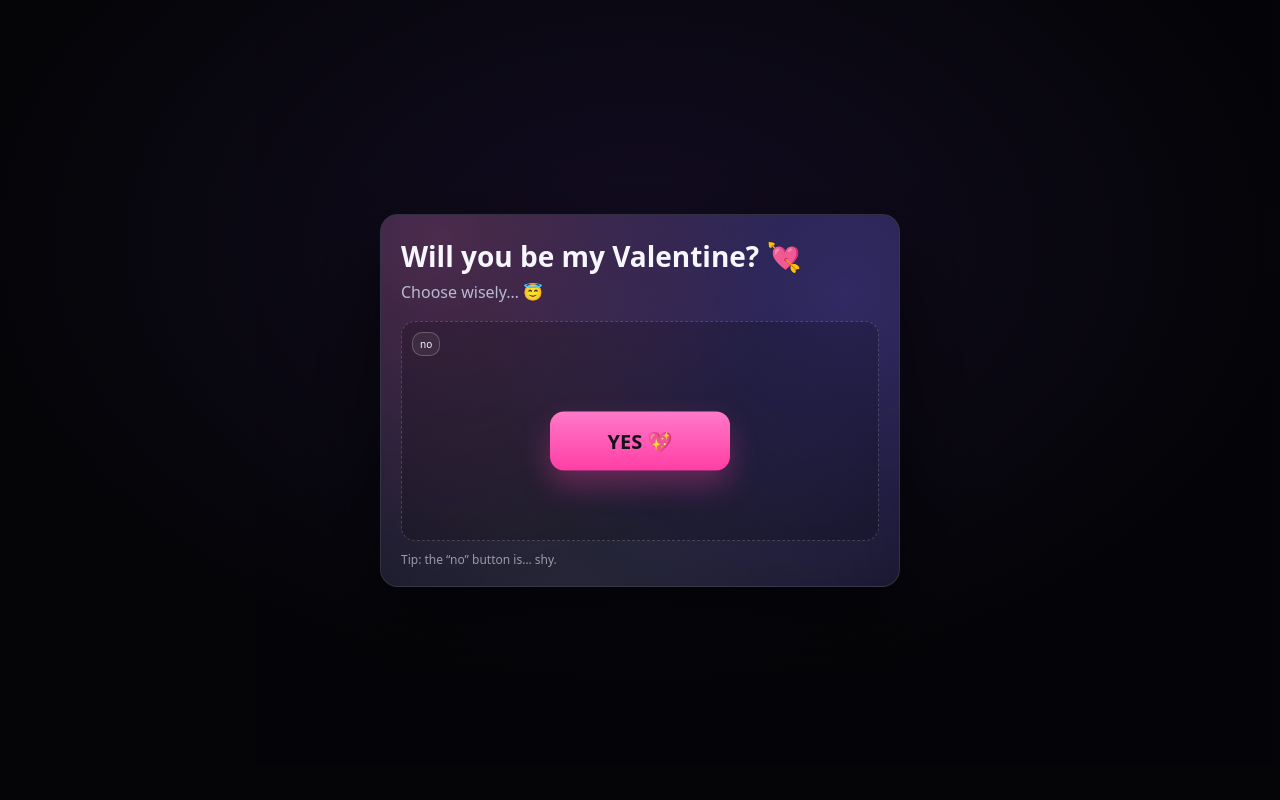
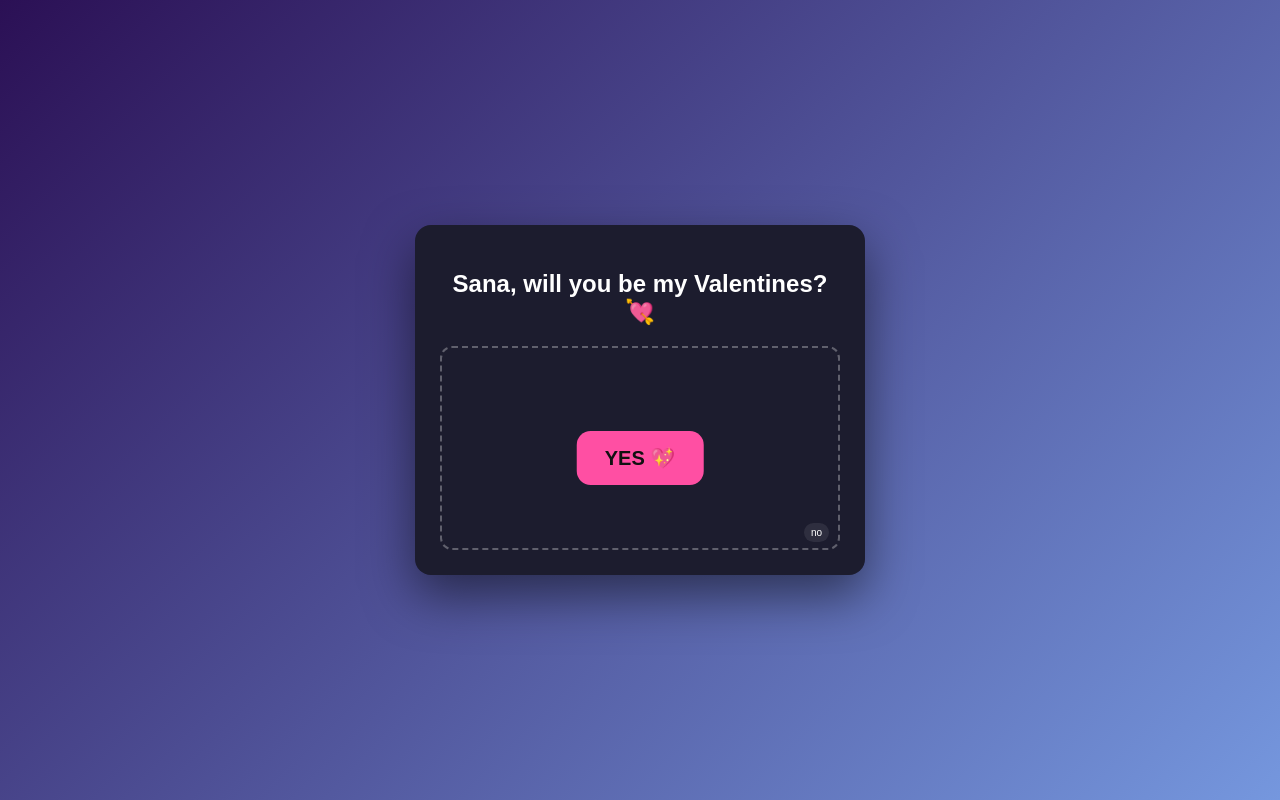
Before and after one commit to dk3449644-oss/valentines, a plain HTML site: page index.html in a window 1280 px wide. Drawn offline with Linux system fonts and the light colour scheme.

Commit message:
index.html

```diff
--- a/index.html
+++ b/index.html
@@ -1,196 +1,119 @@
 <!doctype html>
 <html lang="en">
 <head>
-  <meta charset="utf-8" />
-  <meta name="viewport" content="width=device-width, initial-scale=1" />
-  <title>💘 Valentine?</title>
+<meta charset="utf-8">
+<meta name="viewport" content="width=device-width, initial-scale=1">
+<title>💖 Valentine</title>
+
 <style>
-    :root { --bg: #0b0b12; --card: #151527; --text: #f7f7ff; --muted:#b9b9d6; }
-    * { box-sizing: border-box; font-family: system-ui, -apple-system, Segoe UI, Roboto, Arial, sans-serif; }
-    body {
-      margin: 0; height: 100vh; display: grid; place-items: center;
-      background: radial-gradient(1200px 800px at 50% 30%, #2a1b4a 0%, var(--bg) 55%);
-      color: var(--text);
+body{
+  margin:0;
+  height:100vh;
+  display:flex;
+  justify-content:center;
+  align-items:center;
+  background:linear-gradient(135deg,#2b1055,#7597de);
+  font-family:Arial, sans-serif;
 }
 
-    /* Backdrop + modal */
-    .backdrop {
-      position: fixed; inset: 0; display: grid; place-items: center;
-      background: rgba(0,0,0,.55);
-      padding: 18px;
-    }
-    .modal {
-      width: min(520px, 94vw);
-      background: linear-gradient(180deg, #1b1b33, var(--card));
-      border: 1px solid rgba(255,255,255,.12);
-      border-radius: 18px;
-      padding: 22px 20px 18px;
-      box-shadow: 0 30px 80px rgba(0,0,0,.55);
-      position: relative;
-      overflow: hidden;
-    }
-    .modal:before {
-      content:"";
-      position:absolute; inset:-80px;
-      background: radial-gradient(circle at 20% 20%, rgba(255,105,180,.22), transparent 50%),
-                  radial-gradient(circle at 80% 30%, rgba(124,92,255,.25), transparent 55%),
-                  radial-gradient(circle at 40% 90%, rgba(255,255,255,.08), transparent 55%);
-      filter: blur(0px);
-      pointer-events:none;
-    }
-    h1 { margin: 0 0 6px; font-size: 28px; position: relative; }
-    p  { margin: 0 0 18px; color: var(--muted); position: relative; }
-
-    /* Button area */
-    .arena {
-      position: relative;
-      height: 220px;
-      border-radius: 14px;
-      border: 1px dashed rgba(255,255,255,.18);
-      background: rgba(0,0,0,.18);
-      overflow: hidden;
-    }
-    .yes {
-      position: absolute;
-      left: 50%; top: 55%;
-      transform: translate(-50%, -50%);
-      padding: 16px 26px;
-      font-size: 20px;
-      font-weight: 700;
-      border-radius: 14px;
-      border: 0;
-      color: #12121a;
-      cursor: pointer;
-      background: linear-gradient(180deg, #ff7ac8, #ff3ea5);
-      box-shadow: 0 14px 30px rgba(255, 62, 165, .32);
-      min-width: 180px;
-    }
-    .yes:active { transform: translate(-50%, -50%) scale(.98); }
-
-    .no {
-      position: absolute;
-      padding: 4px 7px;          /* tiny */
-      font-size: 10px;           /* tiny */
-      border-radius: 10px;
-      border: 1px solid rgba(255,255,255,.22);
-      background: rgba(255,255,255,.06);
-      color: var(--text);
-      cursor: pointer;
-      user-select: none;
-      touch-action: manipulation;
+.modal{
+  background:#1c1c2e;
+  padding:25px;
+  border-radius:16px;
+  text-align:center;
+  color:white;
+  width:90%;
+  max-width:400px;
+  box-shadow:0 20px 50px rgba(0,0,0,.5);
 }
 
-    /* cute footer */
-    .hint { margin-top: 10px; font-size: 12px; color: rgba(255,255,255,.55); position: relative; }
-    .toast {
-      position: fixed; left: 50%; bottom: 18px; transform: translateX(-50%);
-      background: rgba(20,20,35,.92);
-      border: 1px solid rgba(255,255,255,.14);
-      padding: 10px 12px;
-      border-radius: 999px;
-      opacity: 0; pointer-events: none;
-      transition: opacity .25s ease;
-      max-width: min(92vw, 680px);
-      text-align: center;
+.arena{
+  position:relative;
+  height:200px;
+  margin-top:20px;
+  border:2px dashed rgba(255,255,255,.3);
+  border-radius:12px;
 }
-    .toast.show { opacity: 1; }
+
+button{
+  border:none;
+  cursor:pointer;
+}
+
+#yes{
+  padding:15px 28px;
+  font-size:20px;
+  border-radius:14px;
+  background:#ff4fa3;
+  color:#111;
+  font-weight:bold;
+  position:absolute;
+  left:50%;
+  top:55%;
+  transform:translate(-50%,-50%);
+}
+
+#no{
+  font-size:10px;
+  padding:4px 7px;
+  border-radius:10px;
+  background:#ffffff15;
+  color:white;
+  position:absolute;
+}
+
+#kitty{
+  display:none;
+  margin-top:20px;
+}
+
+#kitty img{
+  width:180px;
+}
 </style>
 </head>
 
 <body>
-  <div class="backdrop" id="backdrop">
-    <div class="modal" role="dialog" aria-modal="true">
-      <h1>Will you be my Valentine? 💘</h1>
-      <p>Choose wisely… 😇</p>
+
+<div class="modal">
+  <h2>Sana, will you be my Valentines? 💘</h2>
 
   <div class="arena" id="arena">
-        <button class="yes" id="yesBtn">YES 💖</button>
-        <button class="no" id="noBtn" aria-label="No">no</button>
+    <button id="yes">YES 💖</button>
+    <button id="no">no</button>
   </div>
 
-      <div class="hint">Tip: the “no” button is… shy.</div>
+  <div id="kitty">
+    <h3>YAYYYY!!! 🥰</h3>
+    <img src="https://media.giphy.com/media/v6aOjy0Qo1fIA/giphy.gif" alt="happy kitty">
   </div>
 </div>
 
-  <div class="toast" id="toast">YAYYYYY! 💞🎉 Screenshot this and send it 😄</div>
-
 <script>
 const arena = document.getElementById("arena");
-    const noBtn  = document.getElementById("noBtn");
-    const yesBtn = document.getElementById("yesBtn");
-    const toast  = document.getElementById("toast");
+const no = document.getElementById("no");
+const yes = document.getElementById("yes");
+const kitty = document.getElementById("kitty");
 
-    // Place NO initially near a corner
-    function placeNo(x, y) {
-      const pad = 8;
-      const r = arena.getBoundingClientRect();
-      const bw = noBtn.offsetWidth;
-      const bh = noBtn.offsetHeight;
+function moveNo(){
+  const w = arena.clientWidth - no.offsetWidth;
+  const h = arena.clientHeight - no.offsetHeight;
 
-      // clamp to arena
-      const nx = Math.max(pad, Math.min(x, r.width  - bw - pad));
-      const ny = Math.max(pad, Math.min(y, r.height - bh - pad));
-
-      noBtn.style.left = nx + "px";
-      noBtn.style.top  = ny + "px";
+  no.style.left = Math.random()*w + "px";
+  no.style.top = Math.random()*h + "px";
 }
 
-    // corners to "escape" to
-    function randomCorner() {
-      const r = arena.getBoundingClientRect();
-      const bw = noBtn.offsetWidth;
-      const bh = noBtn.offsetHeight;
-      const pad = 10;
-      const corners = [
-        { x: pad, y: pad },                                     // top-left
-        { x: r.width - bw - pad, y: pad },                      // top-right
-        { x: pad, y: r.height - bh - pad },                     // bottom-left
-        { x: r.width - bw - pad, y: r.height - bh - pad },      // bottom-right
-      ];
-      return corners[Math.floor(Math.random() * corners.length)];
-    }
+moveNo();
 
-    // Start in bottom-right
-    requestAnimationFrame(() => {
-      const c = randomCorner();
-      placeNo(c.x, c.y);
-    });
+no.addEventListener("mouseenter", moveNo);
+no.addEventListener("touchstart", moveNo);
+no.addEventListener("click", moveNo);
 
-    // Escape behavior (mouse + touch)
-    function escape() {
-      const c = randomCorner();
-      placeNo(c.x, c.y);
-    }
-
-    noBtn.addEventListener("mouseenter", escape);
-    noBtn.addEventListener("mouseover", escape);
-
-    // On touch devices: move away when finger gets close
-    arena.addEventListener("touchstart", (e) => {
-      const t = e.touches[0];
-      const r = arena.getBoundingClientRect();
-      const x = t.clientX - r.left;
-      const y = t.clientY - r.top;
-
-      const nb = noBtn.getBoundingClientRect();
-      const noCenterX = (nb.left - r.left) + nb.width / 2;
-      const noCenterY = (nb.top  - r.top)  + nb.height / 2;
-
-      const dist = Math.hypot(x - noCenterX, y - noCenterY);
-      if (dist < 90) escape();
-    }, { passive: true });
-
-    // If someone somehow clicks NO
-    noBtn.addEventListener("click", escape);
-
-    // YES celebration
-    yesBtn.addEventListener("click", () => {
-      toast.classList.add("show");
-      yesBtn.textContent = "YESS!! 💞";
-      // optional: disable the no button after yes
-      noBtn.disabled = true;
-      setTimeout(() => toast.classList.remove("show"), 3500);
+yes.addEventListener("click", ()=>{
+  arena.style.display="none";
+  kitty.style.display="block";
 });
 </script>
+
 </body>
 </html>
```
Lines whose indentation alone changed are shown as unchanged.
